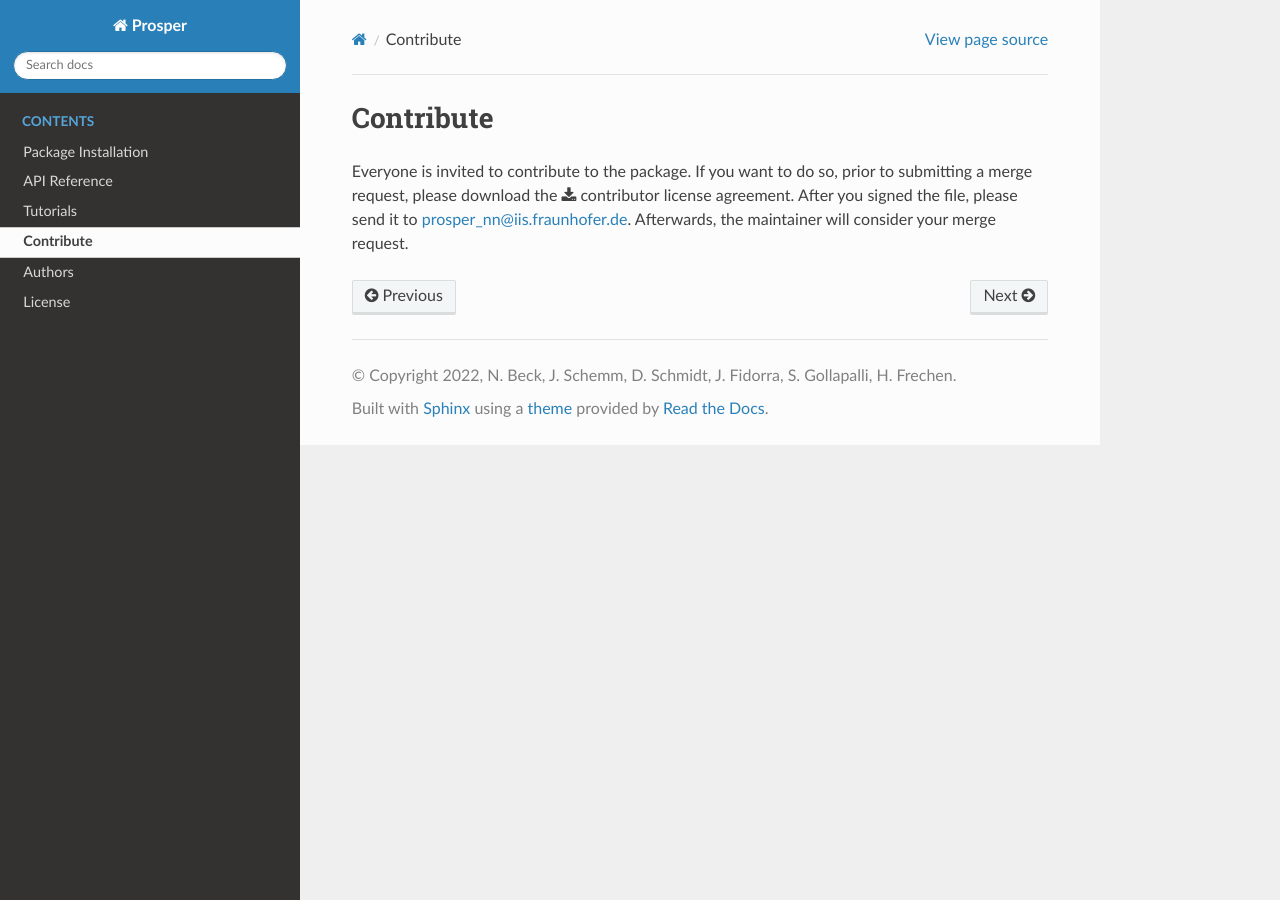
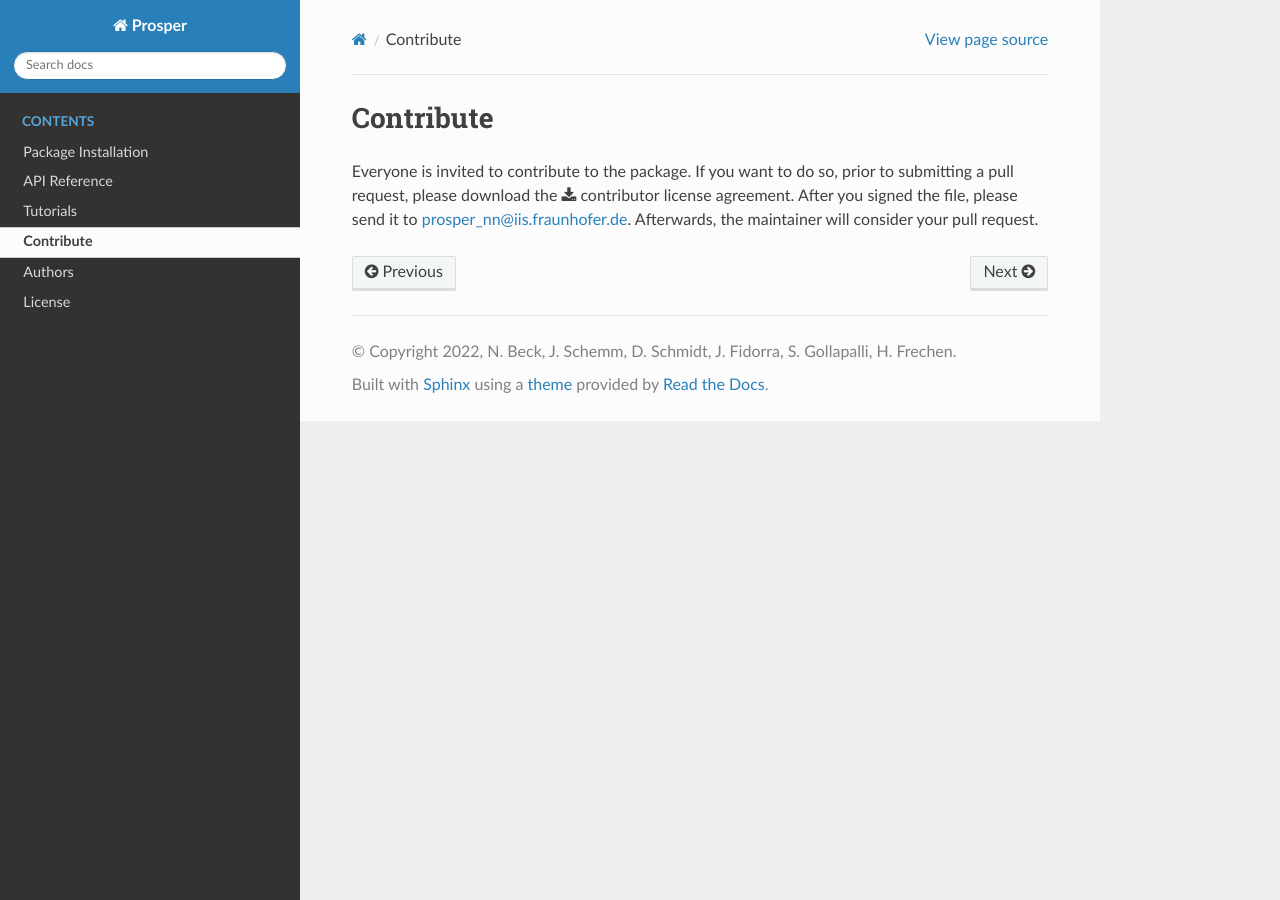
Before and after one commit to Fraunhofer-IIS/prosper_nn, a Sphinx documentation site: the page built from docs/source/contribute/index.rst, in a window 1280 px wide. Built offline with Sphinx 7.4.7 and the Read the Docs theme 2.0.0, drawn with Linux system fonts in a browser that asks for light colours.

Commit message:
Merge request -> pull request

```diff
--- a/docs/source/contribute/index.rst
+++ b/docs/source/contribute/index.rst
@@ -1,5 +1,5 @@
 Contribute
 ==========
 
-Everyone is invited to contribute to the package. If you want to do so, prior to submitting a merge request, please download the :download:`contributor license agreement <prosper_nn_cla.pdf>`.
-After you signed the file, please send it to prosper_nn@iis.fraunhofer.de. Afterwards, the maintainer will consider your merge request.
+Everyone is invited to contribute to the package. If you want to do so, prior to submitting a pull request, please download the :download:`contributor license agreement <prosper_nn_cla.pdf>`.
+After you signed the file, please send it to prosper_nn@iis.fraunhofer.de. Afterwards, the maintainer will consider your pull request.
```
Also changed, not shown: README.md (+2 -2 lines).
